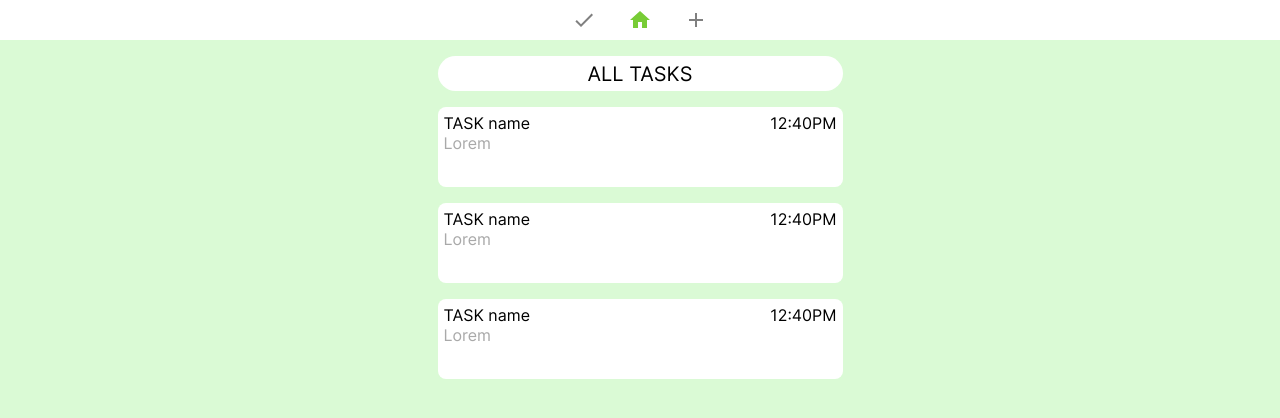
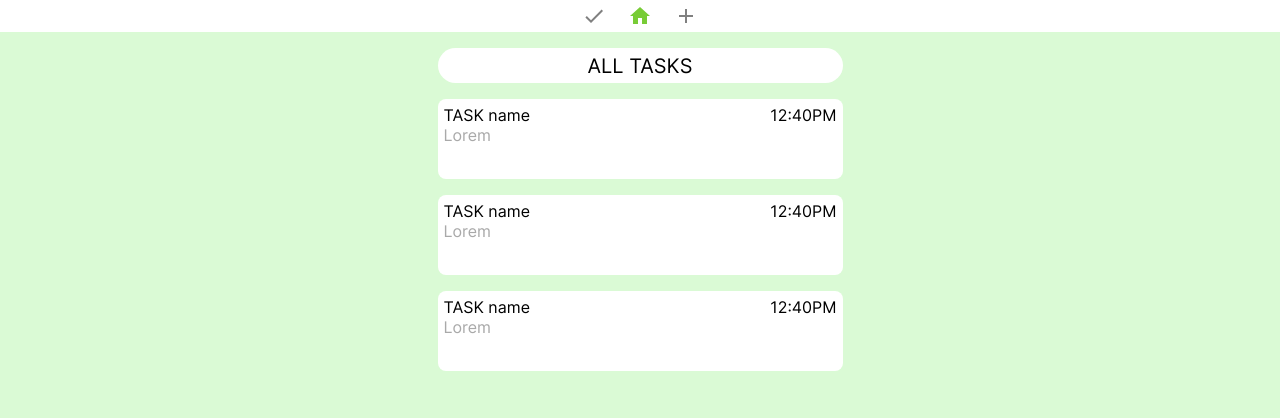
Before and after one commit to Sigma-UP/Totalizator, a React (Create React App) app: page /all in a window 1280 px wide. Shown: the top 418 px of the page. Built offline with nearby package versions, Linux system fonts and the light colour scheme.

Commit message:
modified header size

```diff
--- a/src/components/Header/HeaderItem/index.jsx
+++ b/src/components/Header/HeaderItem/index.jsx
@@ -10,8 +10,8 @@ const HeaderItem = (props) => {
           sx={{
           minWidth: 0,
           borderRadius:'50%',
-          height: '40px',
-          width: '40px',
+          height: '30px',
+          width: '30px',
           margin: '8px',
           }}
           >
--- a/src/components/Header/style.module.css
+++ b/src/components/Header/style.module.css
@@ -1,6 +1,6 @@
 .headerContainer{
     background-color: white;
-    height: 40px;
+    height: 32px;
     width: 100%;
     display: flex;
     align-items: center;
```
